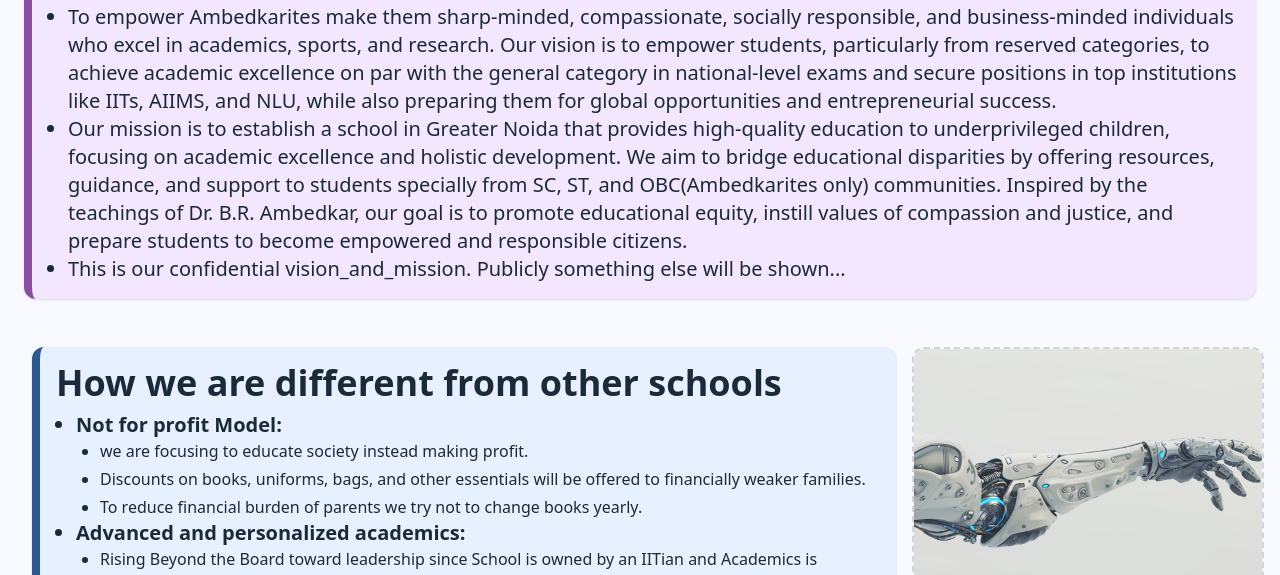
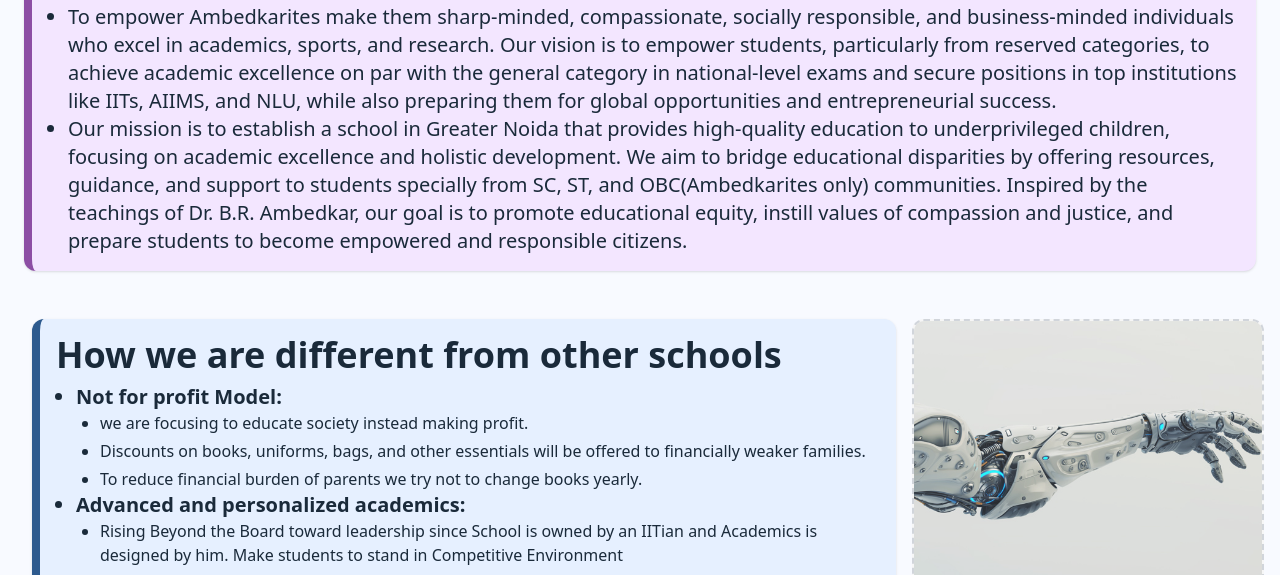
Before and after one commit to SRGSJHUPI/school, a plain HTML site: page index.html in a window 1280 px wide. Shown: the part 1161-1736 px from the top of the page. Drawn offline with nearby package versions, Linux system fonts and the light colour scheme; no server answers.

Commit message:
updateding

```diff
--- a/index.html
+++ b/index.html
@@ -170,7 +170,7 @@
     <ul class="list-disc pl-5 text-[#1a2a3a] text-xl">
       <li>To empower Ambedkarites make them sharp-minded, compassionate, socially responsible, and business-minded individuals who excel in academics, sports, and research. Our vision is to empower students, particularly from reserved categories, to achieve academic excellence on par with the general category in national-level exams and secure positions in top institutions like IITs, AIIMS, and NLU, while also preparing them for global opportunities and entrepreneurial success. </li>
       <li>Our mission is to establish a school in Greater Noida that provides high-quality education to underprivileged children, focusing on academic excellence and holistic development. We aim to bridge educational disparities by offering resources, guidance, and support to students specially from SC, ST, and OBC(Ambedkarites only) communities. Inspired by the teachings of Dr. B.R. Ambedkar, our goal is to promote educational equity, instill values of compassion and justice, and prepare students to become empowered and responsible citizens.</li>
-      <li>This is our confidential vision_and_mission. Publicly something else will be shown...</li>
+      <!-- <li>This is our confidential vision_and_mission. Publicly something else will be shown...</li> -->
     </ul>
   </section>
   </div>
```
